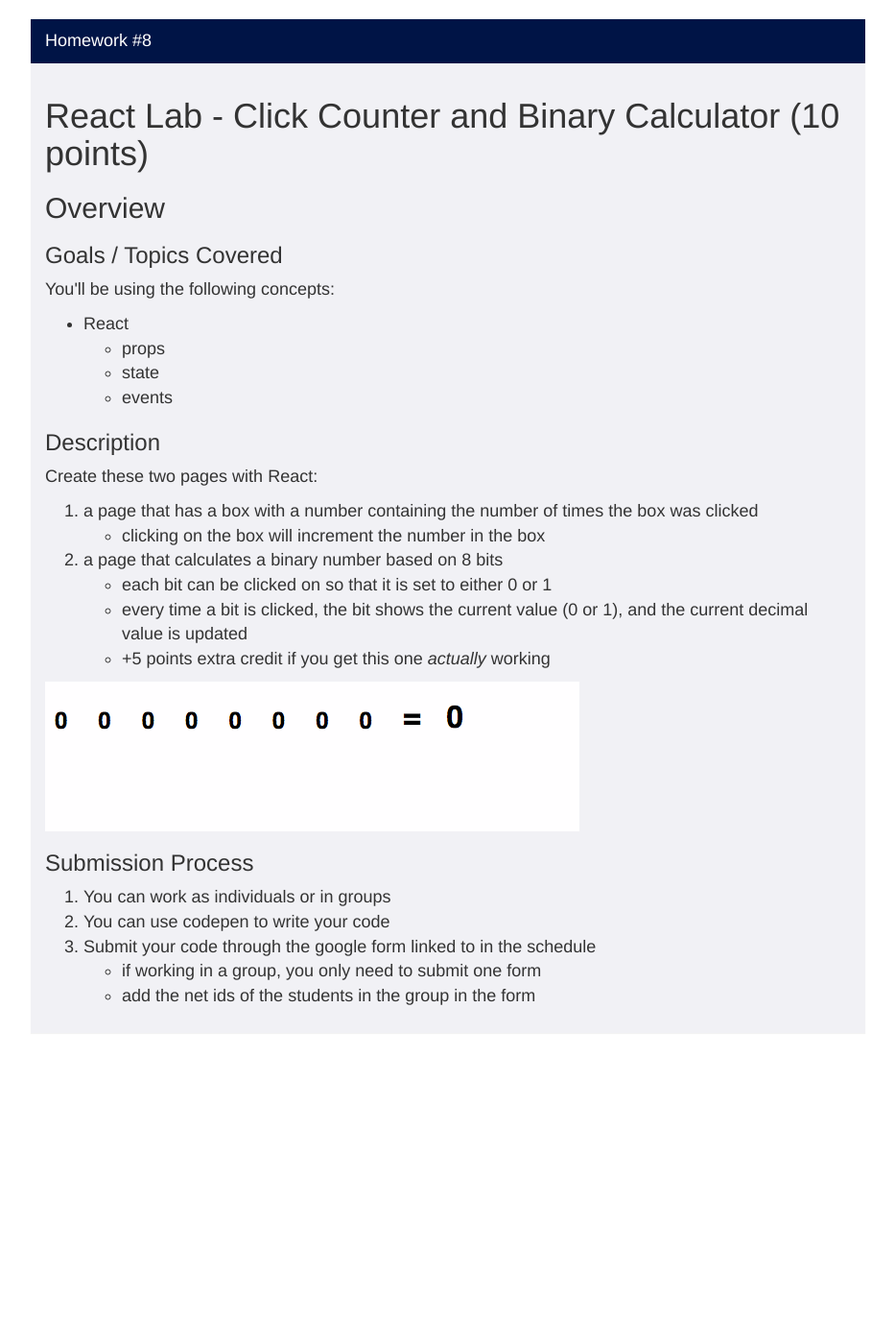
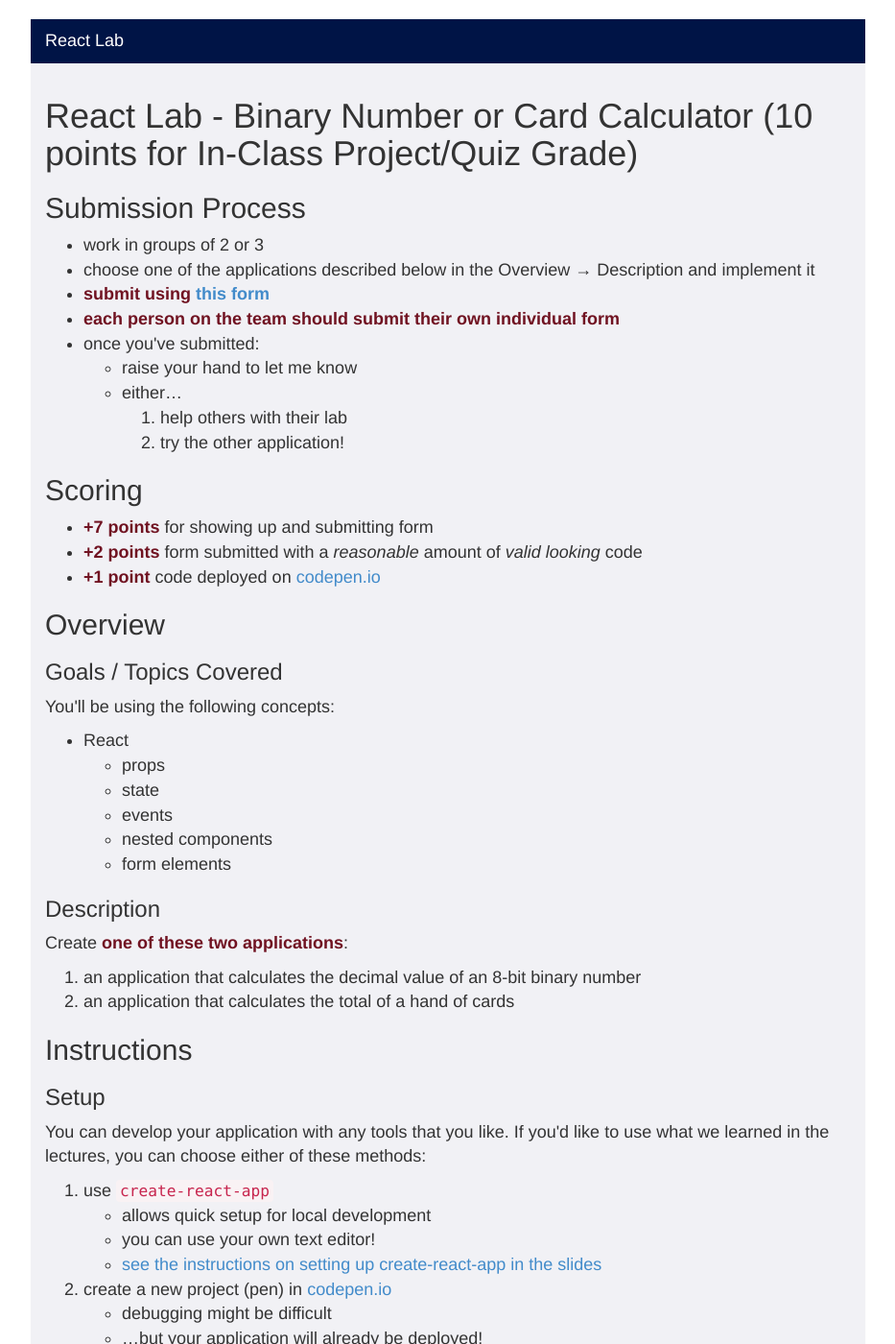
Before and after one commit to foureyes/csci-ua.0480-spring2017-008, a Jekyll site: the page built from homework/react-lab.markdown, in a window 1280 px wide and 1400 px high. Shown: the whole window at 96% size, without its empty margins (173-1106 px from the left). Built offline with Jekyll 4.4.1, drawn with Linux system fonts in a browser that asks for light colours; some of the changed text lies outside the part shown.

Commit message:
add lab 2

````diff
--- a/homework/react-lab.markdown
+++ b/homework/react-lab.markdown
@@ -4,10 +4,28 @@ title: CSCI-UA.0480 - Socket IO Lab
 ---
 
 <div class="panel panel-default">
-	<div class="panel-heading">Homework #8</div>
+	<div class="panel-heading">React Lab</div>
 	<div class="panel-body" markdown="block">
 
-# React Lab - Click Counter and Binary Calculator (10 points)
+# React Lab - Binary Number or Card Calculator (10 points for In-Class Project/Quiz Grade)
+
+## Submission Process
+
+* work in groups of 2 or 3
+* choose one of the applications described below in the Overview &rarr; Description and implement it
+* __submit using [this form](https://docs.google.com/a/nyu.edu/forms/d/e/1FAIpQLSeyWVIq2ymcFrsLWf5bB6APGDreDIbb3AqJlf9Cqx413Aa97w/viewform)__
+* __each person on the team should submit their own individual form__
+* once you've submitted:
+    * raise your hand to let me know
+    * either...
+        1. help others with their lab
+        2. try the other application!
+
+## Scoring
+
+* __+7 points__ for showing up and submitting form
+* __+2 points__ form submitted with a _reasonable_ amount of _valid looking_ code
+* __+1 point__ code deployed on [codepen.io](https://codepen.io)
 
 ## Overview
 
@@ -19,25 +37,75 @@ You'll be using the following concepts:
     * props
     * state
     * events
+    * nested components
+    * form elements
+
 
 ### Description
 
-Create these two pages with React:
+Create __one of these two applications__:
 
-1. a page that has a box with a number containing the number of times the box was clicked
-    * clicking on the box will increment the number in the box
-2. a page that calculates a binary number based on 8 bits
-    * each bit can be clicked on so that it is set to either 0 or 1
-    * every time a bit is clicked, the bit shows the current value (0 or 1), and the current decimal value is updated
-    * +5 points extra credit if you get this one _actually_ working
+1. an application that calculates the decimal value of an 8-bit binary number
+1. an application that calculates the total of a hand of cards
 
+## Instructions
 
-![calc](../resources/img/hw10-screen.gif)
+### Setup
 
-### Submission Process
+You can develop your application with any tools that you like. If you'd like to use what we learned in the lectures, you can choose either of these methods:
 
-1. You can work as individuals or in groups
-2. You can use codepen to write your code
-3. Submit your code through the google form linked to in the schedule
-    * if working in a group, you only need to submit one form
-    * add the net ids of the students in the group in the form
+1. use `create-react-app`
+    * allows quick setup for local development
+    * you can use your own text editor!
+    * [see the instructions on setting up create-react-app in the slides](../slides/26/react-state-parent.html#/15)
+2. create a new project (pen) in [codepen.io](https://codepen.io)
+    * debugging might be difficult
+    * ...but your application will already be deployed!
+    * to setup, configure babel as your JavaScript pre-processor and add React and ReactDOM Libraries:
+        <br>
+        ![codepen](../resources/img/codepen.gif)
+
+### Implementation
+
+Choose __one of these two small React applications__ to implement &rarr;
+
+1. __Binary Number__
+    * create an application that calculates the decimal value of an 8-bit binary number
+    * start with 8 bits all set to 0
+    * add the decimal value of the binary number composed of the 8 bits
+    * each bit can be clicked so that it is set to either 0 or 1
+    * every time a bit is clicked, the value of the bit will be toggled (0 goes to 1, 1 goes to 0)
+    * recalculate the decimal value every time a bit is updated
+    * the bits should all be adjacent to each other, any other styling is your discretion
+    * see the example interaction below:
+        ![bin](../resources/img/hw10-screen.gif)
+2. __Card Calculator__
+    * create an application that:
+        * uses a comma separated list of card values
+        * ...to create a series of cards and
+        * ... display the total value of all of the _valid_ cards in the list
+    * create a text input that allows entry of a comma separated list
+    * using only the valid faces from the list, display the cards in the DOM
+        * __they can all be the same suit__
+        * valid faces are J, Q, K, A
+        * or numbers 2 through 10
+    * the cards should styled such that:
+        * each card has a width and a height
+        * each card is displayed adjacent to each other
+        * any other styling is your discretion
+    * lastly, display the total of the valid cards (that is, the cards shown in the DOM)
+        * numbers will be counted as their numeric value
+        * J, Q, and K are worth 10
+        * an ace (A) will always count as 11
+    * see the example below:
+        ![calc](../resources/img/lab02-card-calculator.gif)
+
+### Deployment
+
+To deploy your app in codepen.io... (only valid if you developed locally, otherwise, your code is _already there_)
+
+1. configure babel, React and React DOM as shown in the gif above (see Instructions &rarr; setup)
+2. copy all of your __components__ over to the js panel (don't include any of the import statements)
+3. you may have to change `extends` so that it's `extends React.Component` for each component
+4. use ```ReactDom.render``` at the very end to render your main/root component:
+    ```ReactDOM.render(<App />, document.body);```
--- a/schedule.markdown
+++ b/schedule.markdown
@@ -383,9 +383,7 @@ show react basics
 was 26
 {% endcomment %}
 </td>
-<td></td><td></td><td markdown="block"></td>{% comment %}
 {% include schedule/25.markdown %}
-{% endcomment %}
 </tr>
 
 
--- a/slides/26/react.markdown
+++ b/slides/26/react.markdown
@@ -42,6 +42,7 @@ We can use jsbin or codepen to learn the React API.
 * for __codepen__:
 	* set __Babel__ as the JavaScript preprocessor
 	* add the __react library__ as external JavaScript
+	* add the __react DOM library__ as external JavaScript
 * for __jsbin__:
 	* use __Add Library__ to add react
 	* select __JSX (React)__ in the JavaScript drop down
````
Also changed, not shown: _includes/schedule/25.markdown (+11 -3 lines), resources/img/codepen.gif (added), resources/img/lab02-card-calculator.gif (added).
